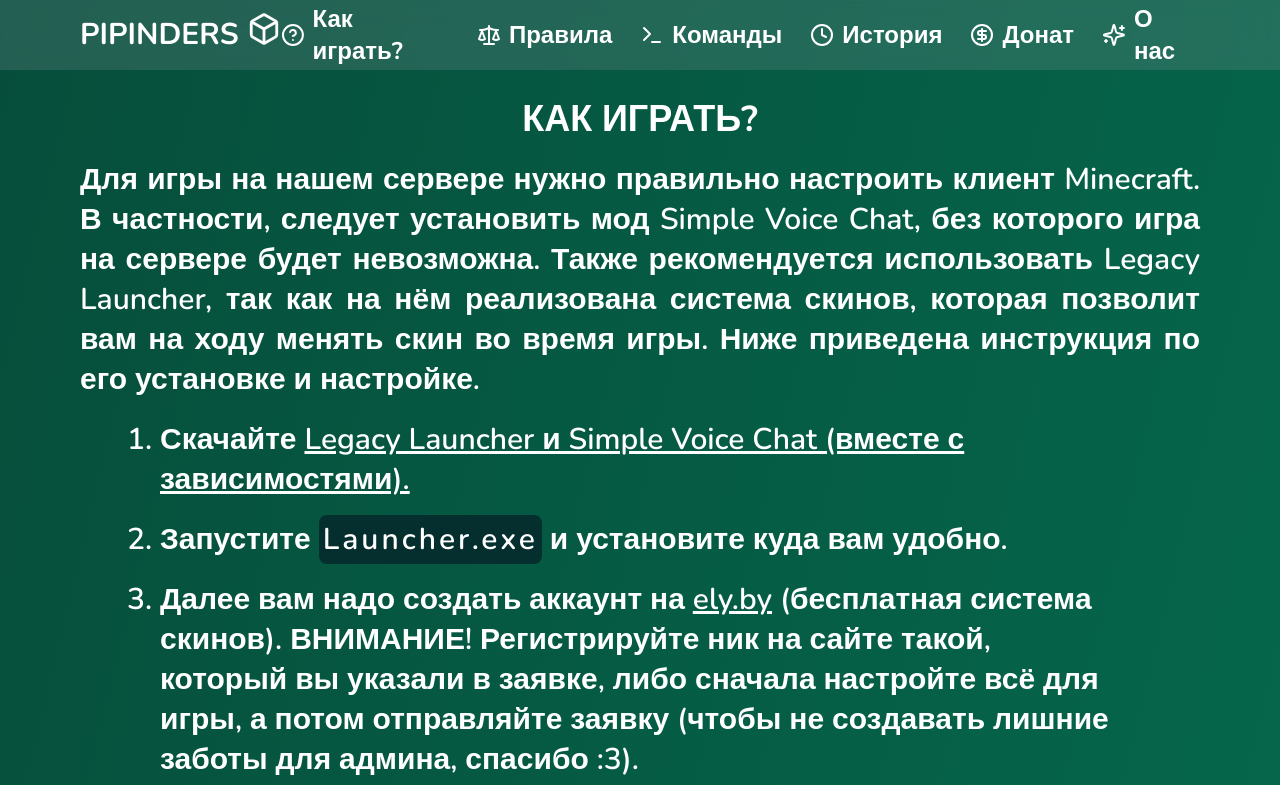
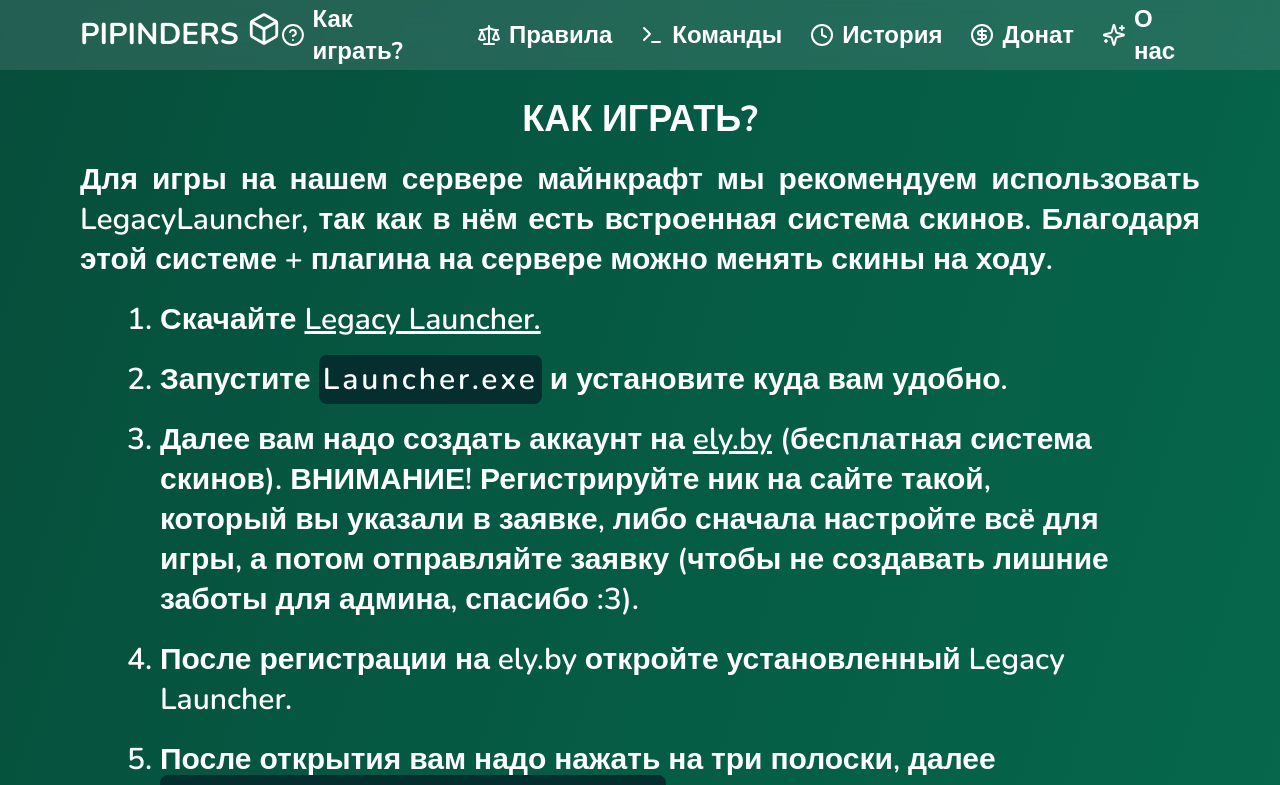
Before and after one commit to MrAbragadabra/pipinders, a Next.js app: page /how-to-play in a window 1280 px wide. Shown: the top 785 px of the page. Built offline with nearby package versions, Linux system fonts and the light colour scheme.

Commit message:
убрана часть с voice chat, так как он был упразднён

```diff
--- a/src/components/shared/howToPlay.tsx
+++ b/src/components/shared/howToPlay.tsx
@@ -5,7 +5,6 @@
 import how3 from '../../../public/img/how/how3.png'
 import how4 from '../../../public/img/how/how4.png'
 import how5 from '../../../public/img/how/how5.png'
-import how6 from '../../../public/img/how/how6.png'
 
 interface Props {
 	className?: string
@@ -21,12 +20,10 @@
 			</div>
 			<div>
 				<p className='text-justify text-white font-semibold mt-5 text-3xl leading-10'>
-					Для игры на нашем сервере нужно правильно настроить клиент Minecraft.
-					В частности, следует установить мод Simple Voice Chat, без которого
-					игра на сервере будет невозможна. Также рекомендуется использовать
-					Legacy Launcher, так как на нём реализована система скинов, которая
-					позволит вам на ходу менять скин во время игры. Ниже приведена
-					инструкция по его установке и настройке.
+					Для игры на нашем сервере майнкрафт мы рекомендуем использовать
+					LegacyLauncher, так как в нём есть встроенная система скинов.
+					Благодаря этой системе + плагина на сервере можно менять скины на
+					ходу.
 				</p>
 				<ul className='lg:px-20 px-10 list-decimal text-white font-semibold mt-5 text-3xl'>
 					<li className='mb-5 text-left leading-10'>
@@ -36,7 +33,7 @@
 							href='https://disk.yandex.ru/d/FsnXNe_eWWSGWw'
 							target='_blank'
 						>
-							Legacy Launcher и Simple Voice Chat (вместе с зависимостями).
+							Legacy Launcher.
 						</Link>
 					</li>
 					<li className='mb-5 text-left leading-10'>
@@ -149,11 +146,13 @@
 							/>
 						</figure>
 					</li>
-					<li className='mb-5 text-left leading-10'>
+					<li className='mb-5 text-left leading-[55px]'>
 						Далее мы установим майнкрафт версии{' '}
 						<span className='highlighting'>1.21.1</span> (на такой версии
-						сервер) и установим моды. В главном меню в списке версии выбирете{' '}
-						<span className='highlighting'>Fabric 1.21.1</span>:
+						сервер). В главном меню в списке версии выбирете{' '}
+						<span className='highlighting'>Fabric 1.21.1</span> (благодаря
+						fabric вы сможете ставить моды для себя (оптимизация, мини карта и
+						тд)):
 						<figure className='flex-col items-center my-5'>
 							<Image
 								className='m-auto'
@@ -171,37 +170,6 @@
 							/>
 						</figure>
 					</li>
-					<li className='mb-5 text-left leading-10'>
-						Нажмите кнопку <span className='highlighting'>установить.</span>
-					</li>
-					<li className='mb-5 text-left leading-loose'>
-						Если после установки у вас открылся майнкрафт, то можете его закрыть
-						(если он открылся после установки), чтобы установить моды. После
-						того как вы закрыли майнкрафт, на главно нажмите на значок папки и
-						затем{' '}
-						<span className='highlighting'>Открыть папку Fabric-1.21:</span>
-						<figure className='flex-col items-center my-5'>
-							<Image
-								className='m-auto'
-								src={how6}
-								alt='скриншот'
-								height={how6.height}
-								width={how6.width}
-								sizes='100vw'
-								style={{
-									width: '100%',
-									height: 'auto',
-								}}
-								quality={100}
-								draggable='false'
-							/>
-						</figure>
-						У вас откроется проводник с папками майнкрафт. Среди этих папок
-						найдите папку <span className='highlighting'>mods</span> и
-						скопируйте в неё ранее скачанные файлы{' '}
-						<span className='highlighting'>fabric-api.jar</span> и{' '}
-						<span className='highlighting'>voicechat.jar</span>.
-					</li>
 					<li className='mb-5 text-left leading-loose'>
 						На этом и завершена настройка Legacy Launcher для игры в майнкрафт.
 					</li>
```
Also changed, not shown: public/img/how/how6.png (deleted).
